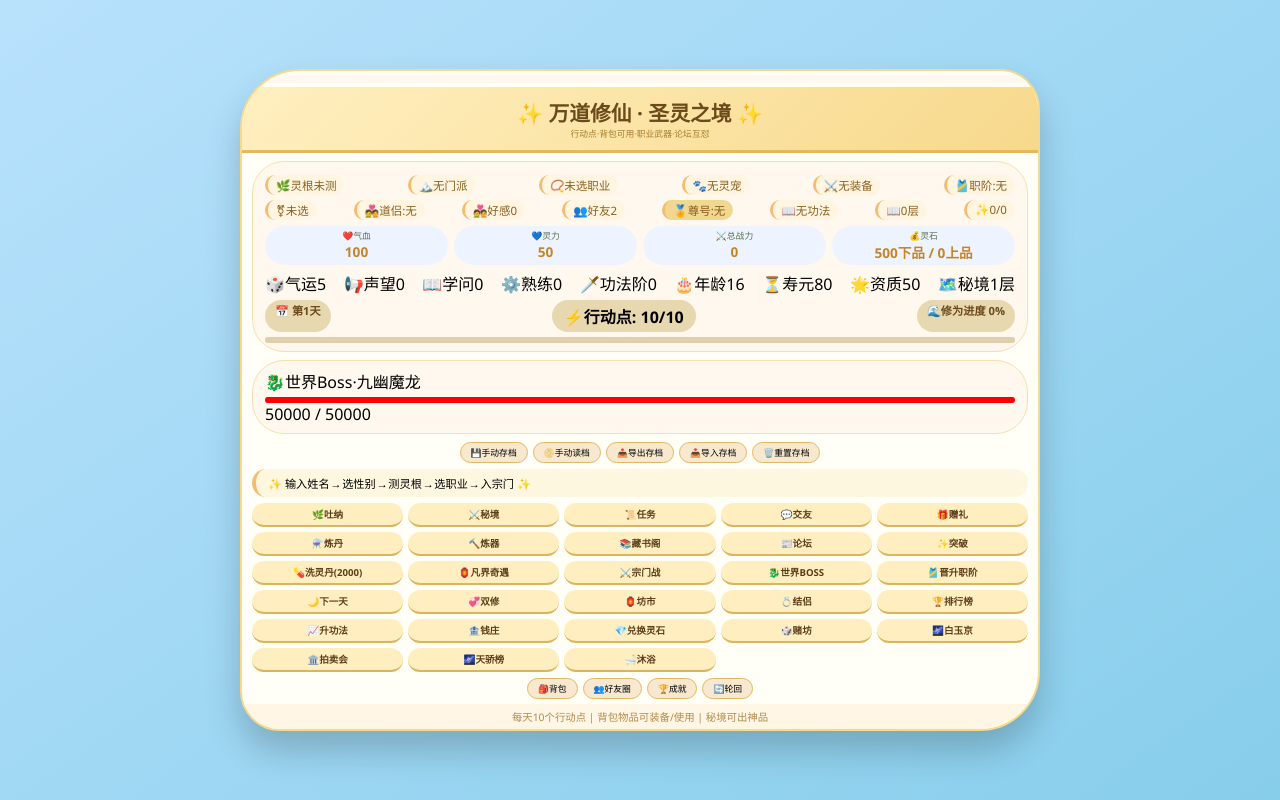
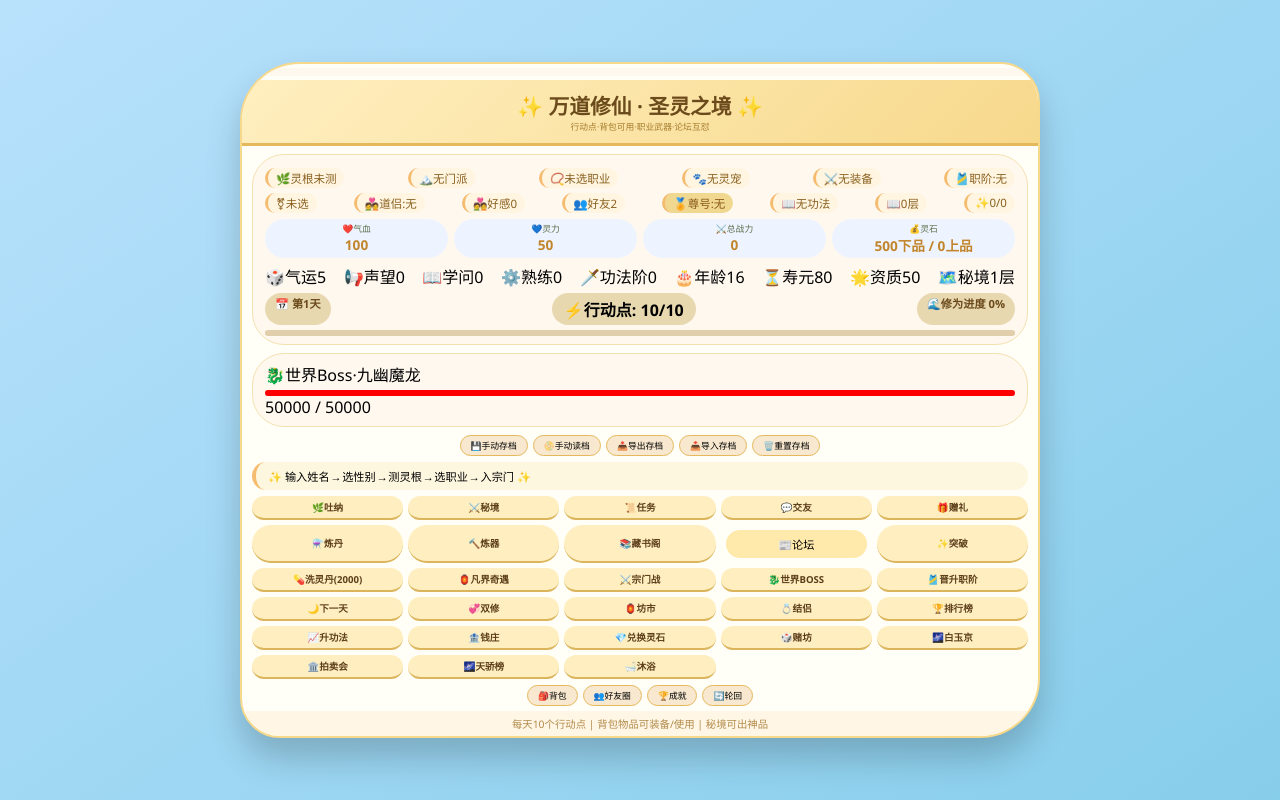
Before and after one commit to yuki-1123/-, a plain HTML site: page index.html in a window 1280 px wide. Drawn offline with Linux system fonts and the light colour scheme.

Commit message:
index.html

```diff
--- a/index.html
+++ b/index.html
@@ -97,7 +97,8 @@
     <div class="actions">
         <button class="btn" id="cultivateBtn">🌿吐纳</button><button class="btn" id="adventureBtn">⚔️秘境</button><button class="btn" id="taskBtn">📜任务</button>
         <button class="btn" id="interactBtn">💬交友</button><button class="btn" id="giftBtn">🎁赠礼</button><button class="btn" id="alchemyBtn">⚗️炼丹</button>
-        <button class="btn" id="craftBtn">🔨炼器</button><button class="btn" id="libraryBtn">📚藏书阁</button><button class="btn" id="forumBtn">📰论坛</button>
+        <button class="btn" id="craftBtn">🔨炼器</button><button class="btn" id="libraryBtn">📚藏书阁</button>
+        <button class="choice-btn" id="forumBtn">📰论坛</button>
         <button class="btn" id="breakBtn">✨突破</button><button class="btn" id="washRootBtn">💊洗灵丹(2000)</button><button class="btn" id="mortalEventBtn">🏮凡界奇遇</button>
         <button class="btn" id="sectWarBtn">⚔️宗门战</button><button class="btn" id="bossBtn">🐉世界BOSS</button><button class="btn" id="promoteRankBtn">🎽晋升职阶</button>
         <button class="btn" id="nextDayBtn">🌙下一天</button><button class="btn" id="doubleCultBtn">💞双修</button>
@@ -137,4 +138,4 @@
 
 <script src="game.js"></script>
 </body>
-</html>
+    </html>
```
